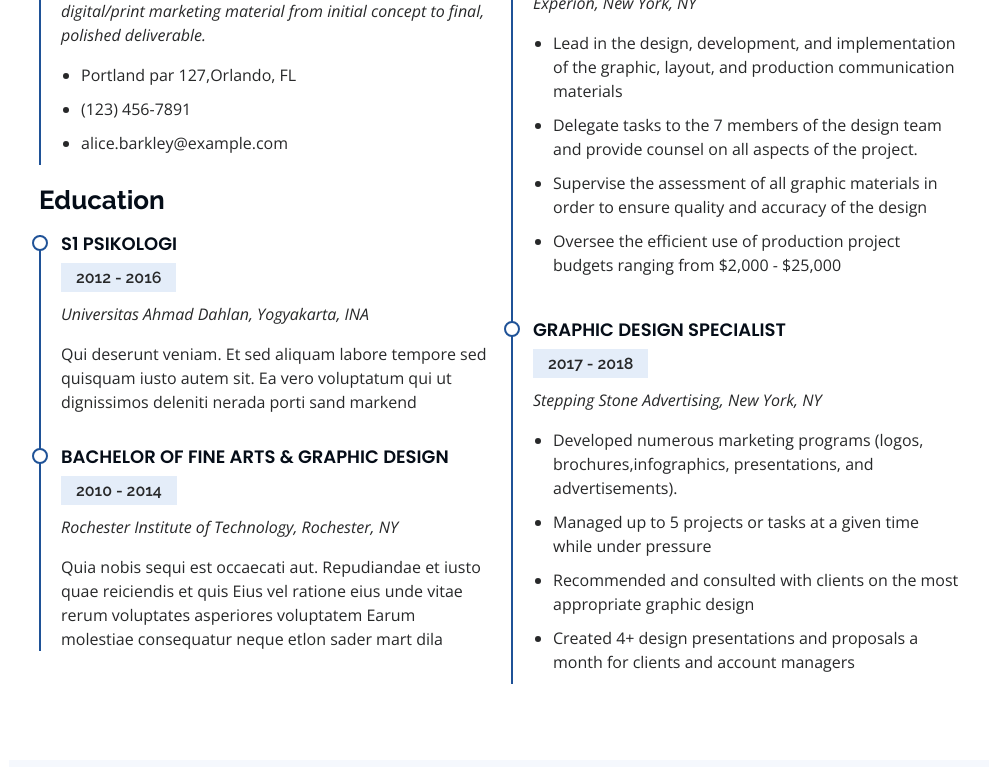
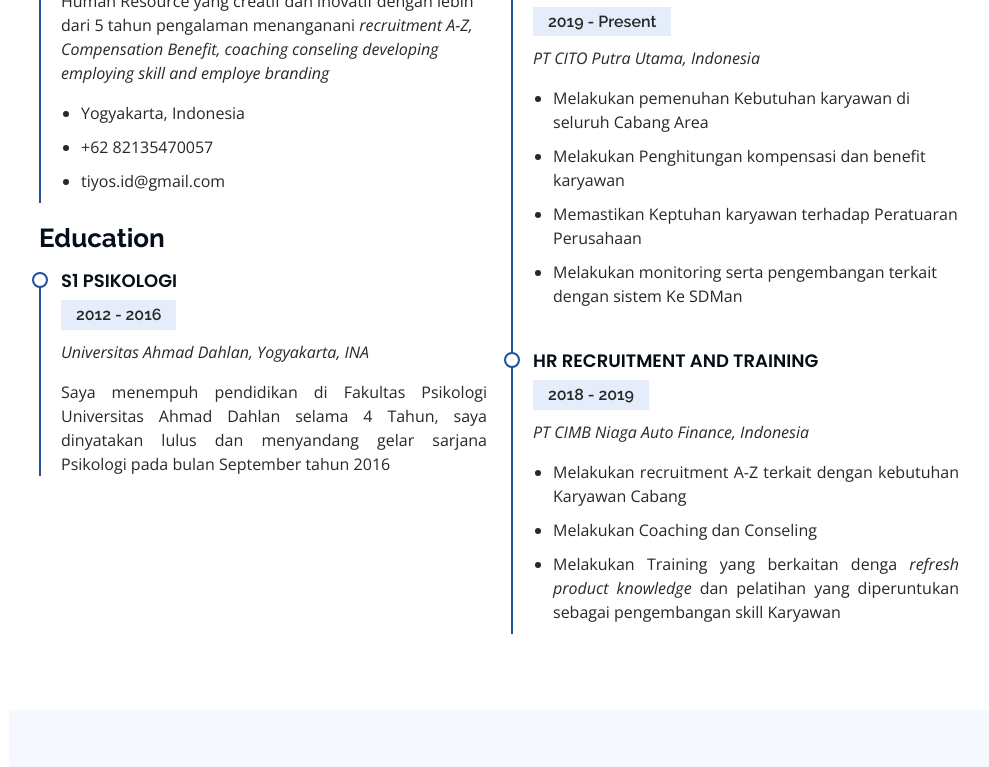
Before and after one commit to rangintiyoso/rangintiyoso.github.io, a plain HTML site: page index.html in a window 1280 px wide. Shown: the part 2578-3345 px from the top of the page, without its empty margins (291-1280 px from the left). Drawn offline with nearby package versions, Linux system fonts and the light colour scheme.

Commit message:
Perbaikan Isi

```diff
--- a/assets/css/style.css
+++ b/assets/css/style.css
@@ -341,6 +341,7 @@ section {
 
 .section-title p {
   margin-bottom: 0;
+  text-align: justify;
 }
 
 /*--------------------------------------------------------------
@@ -376,6 +377,7 @@ section {
 
 .about .content p:last-child {
   margin-bottom: 0;
+  text-align: justify;
 }
 
 /*--------------------------------------------------------------
@@ -513,6 +515,7 @@ section {
 
 .resume .resume-item:last-child {
   padding-bottom: 0;
+  text-align: justify;
 }
 
 .resume .resume-item::before {
--- a/index.html
+++ b/index.html
@@ -111,8 +111,9 @@
               </div>
             </div>
             <p>
-              Officiis eligendi itaque labore et dolorum mollitia officiis optio vero. Quisquam sunt adipisci omnis et ut. Nulla accusantium dolor incidunt officia tempore. Et eius omnis.
-              Cupiditate ut dicta maxime officiis quidem quia. Sed et consectetur qui quia repellendus itaque neque. Aliquid amet quidem ut quaerat cupiditate. Ab et eum qui repellendus omnis culpa magni laudantium dolores.
+              Saya merupakan pribadi yang meiliki motivasi tinggi dalam bekerja, senang dengan tantangan dan terbuka untuk hal hal yang baru.
+              Saya juga seorang yang mudah beradaptasi dengan lingkungan baru dan senang mempelajari hal hal baru baik yang berhubungan dengan pekerjaan maupun hanya sekedar menambah kemampuan atau pengetahuan yang saya miliki.
+              Kepuasan terbesar saya dalam bekerja adalah ketika saya bisa memberikan manfaat serta kontibusi yang baik bagi rekan kerja maupun perusahaan.
             </p>
           </div>
         </div>
@@ -134,7 +135,7 @@
           <div class="col-lg-3 col-md-6 d-md-flex align-items-md-stretch" data-aos="fade-up">
             <div class="count-box">
               <i class="bi bi-cash-coin"></i>
-              <span data-purecounter-start="0" data-purecounter-end="75" data-purecounter-duration="1" class="purecounter"></span>
+              <span data-purecounter-start="0" data-purecounter-end="80" data-purecounter-duration="1" class="purecounter"></span>
               <p><strong>Compensation and Benefit</strong></p>
             </div>
           </div>
@@ -243,19 +244,19 @@
 
         <div class="section-title">
           <h2>Resume</h2>
-          <p>Nama saya <strong>Fardila Rangin Tiyoso </strong> akrab dipanggil dengan nama Tiyos, Saya adalah seorang sarjana Psikologi yang memiliki pengalaman sebagai <em>Human Resource Development</em> selama lebih dari 5 tahun di perushaan berskala Nasional. Saya seorang yang memiliki semangat serta dedikasi yang tinggi terhadap kemajuan perusahaan. Saya memiliki krativitas dan inovasi untuk mengembangkan Teknik Human Resurce yang di kombinasikan dengan pengembangan Sistem Digital Modern.</p>
+          <p>Nama saya <strong>Fardila Rangin Tiyoso </strong> akrab dipanggil dengan nama Tiyos, Saya adalah seorang sarjana Psikologi yang memiliki pengalaman sebagai <em>Human Resource Development</em> selama lebih dari 5 tahun di perushaan berskala Nasional. Saya seorang yang memiliki semangat serta dedikasi yang tinggi terhadap kemajuan perusahaan. Saya memiliki krativitas dan inovasi untuk mengembangkan Teknik Human Resurce yang di kombinasikan dengan pengembangan Sistem Digital Modern yang efektif dan efisien.</p>
         </div>
 
         <div class="row">
           <div class="col-lg-6" data-aos="fade-up">
             <h3 class="resume-title">Sumary</h3>
             <div class="resume-item pb-0">
-              <h4>Alex Smith</h4>
-              <p><em>Innovative and deadline-driven Graphic Designer with 3+ years of experience designing and developing user-centered digital/print marketing material from initial concept to final, polished deliverable.</em></p>
+              <h4>Fardila Rangin Tiyoso</h4>
+              <p>Human Resource yang creatif dan inovatif dengan lebih dari 5 tahun pengalaman menanganani <em> recruitment A-Z, Compensation Benefit, coaching conseling  developing employing skill and employe branding</em></p>
               <ul>
-                <li>Portland par 127,Orlando, FL</li>
-                <li>(123) 456-7891</li>
-                <li>alice.barkley@example.com</li>
+                <li>Yogyakarta, Indonesia</li>
+                <li>+62 82135470057</li>
+                <li>tiyos.id@gmail.com</li>
               </ul>
             </div>
 
@@ -264,37 +265,30 @@
               <h4> S1 Psikologi </h4>
               <h5>2012 - 2016</h5>
               <p><em>Universitas Ahmad Dahlan, Yogyakarta, INA</em></p>
-              <p>Qui deserunt veniam. Et sed aliquam labore tempore sed quisquam iusto autem sit. Ea vero voluptatum qui ut dignissimos deleniti nerada porti sand markend</p>
-            </div>
-            <div class="resume-item">
-              <h4>Bachelor of Fine Arts &amp; Graphic Design</h4>
-              <h5>2010 - 2014</h5>
-              <p><em>Rochester Institute of Technology, Rochester, NY</em></p>
-              <p>Quia nobis sequi est occaecati aut. Repudiandae et iusto quae reiciendis et quis Eius vel ratione eius unde vitae rerum voluptates asperiores voluptatem Earum molestiae consequatur neque etlon sader mart dila</p>
+              <p>Saya menempuh pendidikan di Fakultas Psikologi Universitas Ahmad Dahlan selama 4 Tahun, saya dinyatakan lulus dan menyandang gelar sarjana Psikologi pada bulan September tahun 2016</p>
             </div>
           </div>
           <div class="col-lg-6" data-aos="fade-up" data-aos-delay="100">
             <h3 class="resume-title">Professional Experience</h3>
             <div class="resume-item">
-              <h4>Senior graphic design specialist</h4>
+              <h4>SDM Regional Jawa Tengah dan Yogyakarta</h4>
               <h5>2019 - Present</h5>
-              <p><em>Experion, New York, NY </em></p>
+              <p><em>PT CITO Putra Utama, Indonesia </em></p>
               <ul>
-                <li>Lead in the design, development, and implementation of the graphic, layout, and production communication materials</li>
-                <li>Delegate tasks to the 7 members of the design team and provide counsel on all aspects of the project. </li>
-                <li>Supervise the assessment of all graphic materials in order to ensure quality and accuracy of the design</li>
-                <li>Oversee the efficient use of production project budgets ranging from $2,000 - $25,000</li>
+                <li>Melakukan pemenuhan Kebutuhan karyawan di seluruh Cabang Area</li>
+                <li>Melakukan Penghitungan kompensasi dan benefit karyawan </li>
+                <li>Memastikan Keptuhan karyawan terhadap Peratuaran Perusahaan</li>
+                <li>Melakukan monitoring serta pengembangan terkait dengan sistem Ke SDMan</li>
               </ul>
             </div>
             <div class="resume-item">
-              <h4>Graphic design specialist</h4>
-              <h5>2017 - 2018</h5>
-              <p><em>Stepping Stone Advertising, New York, NY</em></p>
+              <h4>HR Recruitment and Training</h4>
+              <h5>2018 - 2019</h5>
+              <p><em>PT CIMB Niaga Auto Finance, Indonesia</em></p>
               <ul>
-                <li>Developed numerous marketing programs (logos, brochures,infographics, presentations, and advertisements).</li>
-                <li>Managed up to 5 projects or tasks at a given time while under pressure</li>
-                <li>Recommended and consulted with clients on the most appropriate graphic design</li>
-                <li>Created 4+ design presentations and proposals a month for clients and account managers</li>
+                <li>Melakukan recruitment A-Z terkait dengan kebutuhan Karyawan Cabang</li>
+                <li>Melakukan Coaching dan Conseling</li>
+                <li>Melakukan Training yang berkaitan denga <em>refresh product knowledge</em> dan pelatihan yang diperuntukan sebagai pengembangan skill Karyawan</li>
               </ul>
             </div>
           </div>
@@ -309,7 +303,7 @@
 
         <div class="section-title">
           <h2>Portfolio</h2>
-          <p>Magnam dolores commodi suscipit. Necessitatibus eius consequatur ex aliquid fuga eum quidem. Sit sint consectetur velit. Quisquam quos quisquam cupiditate. Et nemo qui impedit suscipit alias ea. Quia fugiat sit in iste officiis commodi quidem hic quas.</p>
+          <p>Berikut adalah beberapa contoh projek aplikasi yang saya buat untuk lebih membuat pekerjaan saya efektif dan efisien. Selain itu pada bagian ini saya cantumkan beberpa artikel yang pernah saya tuliskan.</p>
         </div>
 
         <div class="row" data-aos="fade-up">
```
